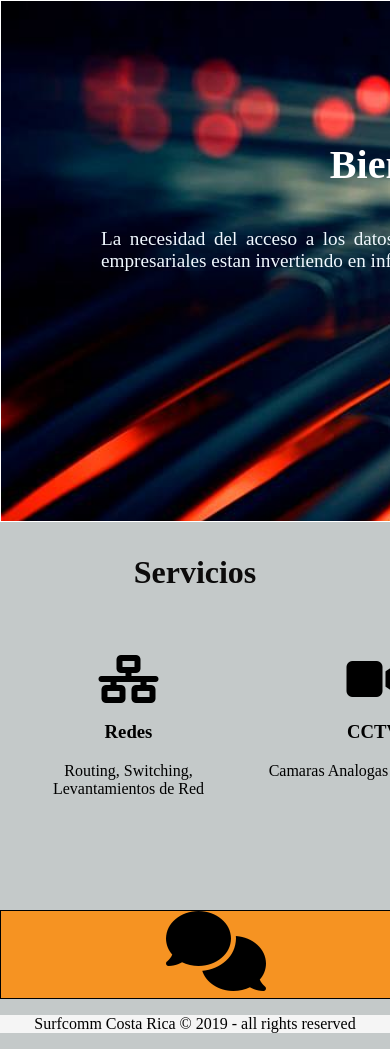
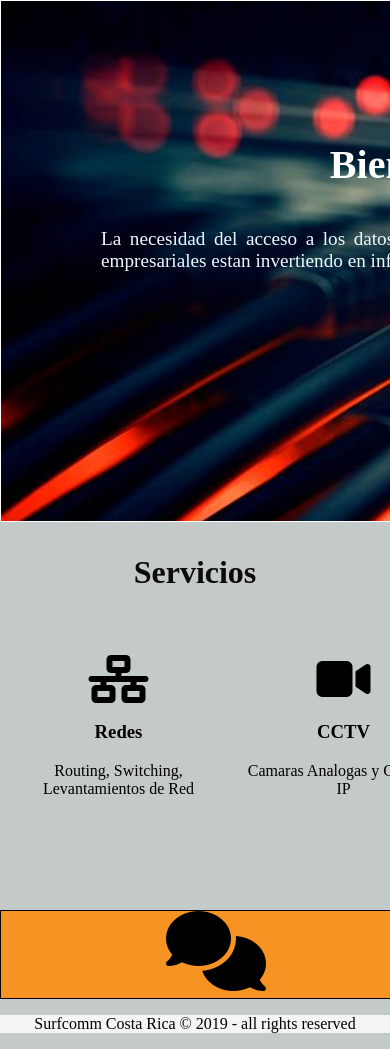
Before and after one commit to Lmgh986/Surfcomm-1.0, a plain HTML site: page index.html in a window 390 px wide. Shown: the part 416-1465 px from the top of the page. Drawn offline with nearby package versions, Linux system fonts and the light colour scheme; a web font is replaced by a local one.

Commit message:
version movil 4

```diff
--- a/CSS/style.css
+++ b/CSS/style.css
@@ -313,10 +313,10 @@ margin-left: 2rem;
 
 @media(max-width:560px){
 
-.video{
+/*.video{
     width: 80%;
     margin-left: -200 rem;
-}
+}*/
  .menu{
 
     width: 55rem;
@@ -340,7 +340,7 @@ margin-left: 2rem;
     margin: auto;
 }
 .grid-4 {
-    width: 200rem;
+    width: 55rem;
     margin: auto;
 }
 
```
